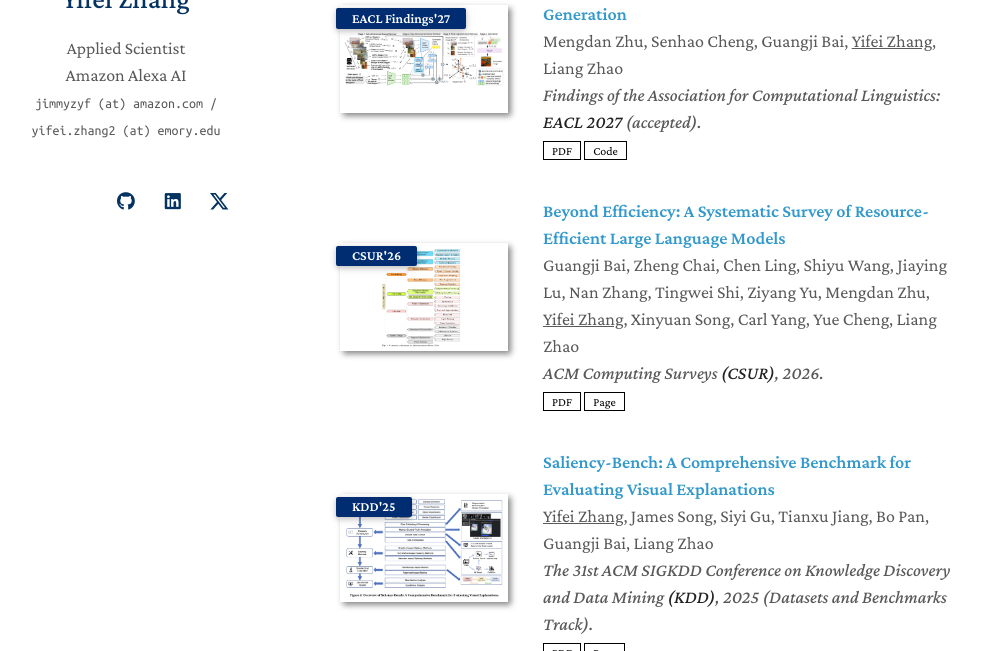
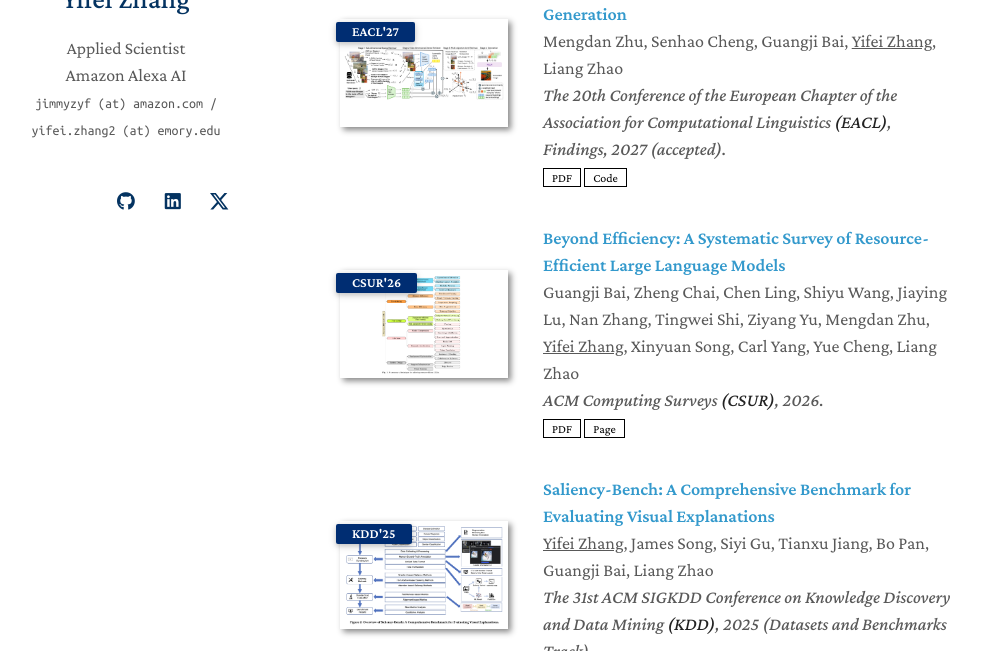
Before and after one commit to yifeizhangcs/yifeizhangcs.github.io, a Jekyll site: the page built from index.md, in a window 1280 px wide and 900 px high, scrolled down 1993 px, cut to the strip 249-900 px from the top of the window. Shown: the whole strip, without its empty margins (150-1131 px from the left). Built offline with Jekyll 4.4.1, drawn with Linux system fonts in a browser that asks for light colours; nearby versions of some CDN libraries; a style sheet for code colours, icons or effects is not loaded; our own code applies the rules of GitHub Pages for plain Markdown files; some of the changed text lies outside the part shown.

Commit message:
Adopt moderncv layout and standardize publication venue names

```diff
--- a/_config.yml
+++ b/_config.yml
@@ -14,7 +14,7 @@
 # Links
 # If you don't need one of them, you may delete the corresponding line.
 google_scholar: https://scholar.google.com/citations?user=y5FkC7cAAAAJ&hl=en
-cv_link: assets/files/resume_Yifei.pdf?v=20261114-2
+cv_link: assets/files/resume_Yifei.pdf?v=20261114-3
 github_link: https://github.com/yifeizhangcs
 linkedin: https://www.linkedin.com/in/yifei-jimmy-zhang/
 twitter: https://twitter.com/Yifei_ZYF
--- a/_data/publications.yml
+++ b/_data/publications.yml
@@ -45,8 +45,8 @@
 
   - title: "Dual Decomposition for Text-to-Image Retrieval and Generation"
     authors: Mengdan Zhu, Senhao Cheng, Guangji Bai, <span style="text-decoration:underline">Yifei Zhang</span>, Liang Zhao
-    conference_short: EACL Findings'27
-    conference: "Findings of the Association for Computational Linguistics: <strong>EACL 2027</strong> (accepted)."
+    conference_short: EACL'27
+    conference: The 20th Conference of the European Chapter of the Association for Computational Linguistics <strong>(EACL)</strong>, Findings, 2027 (accepted).
     pdf: https://arxiv.org/abs/2505.21956
     code: https://github.com/mengdanzhu/cross-modal-rag
     image: ./assets/img/cross_modal_rag.png
@@ -98,8 +98,8 @@
 
   - title: "ELAD: Explanation-Guided Large Language Models Active Distillation"
     authors: <span style="text-decoration:underline">Yifei Zhang</span>, Bo Pan, Chen Ling, Yuntong Hu, Liang Zhao
-    conference_short: ACL' 24
-    conference: The 62nd Annual Meeting of the Association for Computational Linguistics <strong>(ACL-Findings)</strong>, 2024.
+    conference_short: ACL'24
+    conference: The 62nd Annual Meeting of the Association for Computational Linguistics <strong>(ACL)</strong>, Findings, 2024.
     pdf: https://aclanthology.org/2024.findings-acl.264/
     poster: ./assets/files/elad_poster.pdf
     image: ./assets/img/elad.png
```
Also changed, not shown: resume/README.md (+7 -0 lines), 2 other files.
